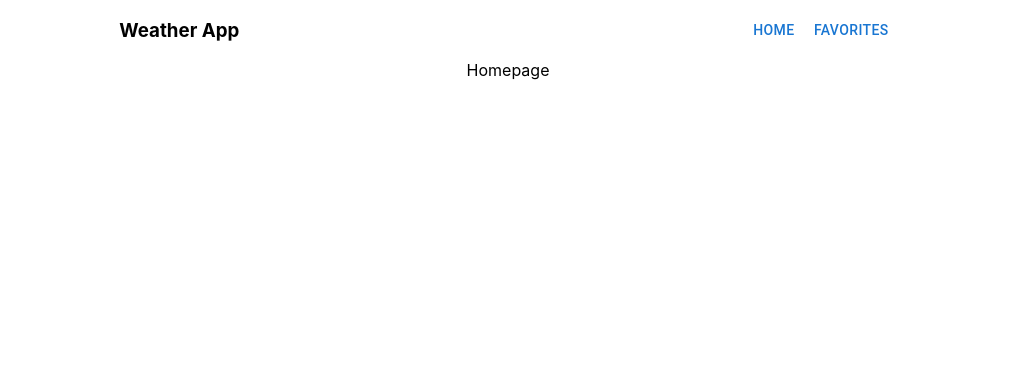
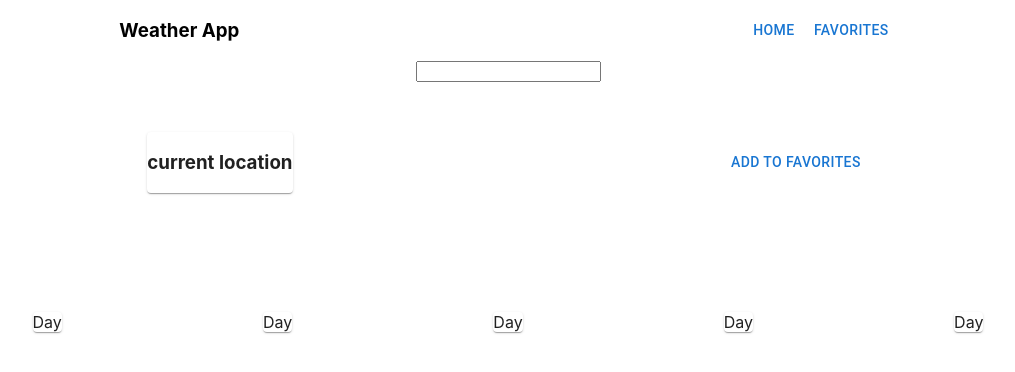
Before and after one commit to MiriFurman1/Miri-Furman-30.04.23, a React (Create React App) app: page / in a window 1280 px wide. Shown: the top 372 px of the page, without its empty margins (132-1147 px from the left). Built offline with nearby package versions, Linux system fonts and the light colour scheme.

Commit message:
basic layout

```diff
--- a/src/App.js
+++ b/src/App.js
@@ -1,12 +1,11 @@
 import { Route, Routes } from 'react-router-dom';
-import Header from './components/Header/Header';
+
 import Homepage from './pages/Homepage/Homepage';
 import Favorites from './pages/Favorites/Favorites';
 import './App.css';
 function App() {
   return (
     <div className="App">
-      <Header />
       <Routes>
         <Route exact path="/" element={<Homepage />} />
         <Route exact path="/favorites" element={<Favorites />} />
--- a/src/components/Header/Header.js
+++ b/src/components/Header/Header.js
@@ -6,8 +6,8 @@ function Header() {
     <div className='Header'>
       <h3>Weather App</h3>
       <div>
-        <Button >Home</Button>
-        <Button>Favorites</Button>
+        <Button href="/">Home</Button>
+        <Button href="/favorites">Favorites</Button>
       </div>
     </div>
   )
--- a/src/pages/Favorites/Favorites.js
+++ b/src/pages/Favorites/Favorites.js
@@ -1,9 +1,14 @@
 import React from 'react'
-
+import Card from '@mui/material/Card';
+import Header from '../../components/Header/Header.js';
 function Favorites() {
-  return (
-    <div>Favorites</div>
-  )
+    return (
+        <div>
+            <Header />
+            <h1>Favorites</h1>
+            <Card variant="outlined"><h2>card</h2></Card>
+        </div>
+    )
 }
 
 export default Favorites
--- /dev/null
+++ b/src/pages/Homepage/Homepage.css
@@ -0,0 +1,15 @@
+.Homepage{
+    height: 100vh;
+}
+.topContainer{
+    display: flex;
+    justify-content: space-around;
+    align-items: center;
+    height:20vh;
+}
+.DaysWeather{
+    display: flex;
+    justify-content: space-around;
+    align-items: center;
+    height:20vh;
+}
--- a/src/pages/Homepage/Homepage.js
+++ b/src/pages/Homepage/Homepage.js
@@ -1,9 +1,31 @@
 import React from 'react'
-
+import Container from '@mui/material/Container';
+import Button from '@mui/material/Button';
+import Card from '@mui/material/Card';
+import Header from '../../components/Header/Header.js';
+import './Homepage.css'
 function Homepage() {
-  return (
-    <div>Homepage</div>
-  )
+    return (
+        <div className='Homepage'>
+            <Header/>
+            <input></input>
+            <Container>
+                <div className='topContainer'>
+                    <Card>
+                        <h3>current location</h3>
+                    </Card>
+                    <Button>Add to favorites</Button>
+                </div>
+                <div className='DaysWeather'>
+                    <Card>Day</Card>
+                    <Card>Day</Card>
+                    <Card>Day</Card>
+                    <Card>Day</Card>
+                    <Card>Day</Card>
+                </div>
+            </Container>
+        </div>
+    )
 }
 
 export default Homepage
```
